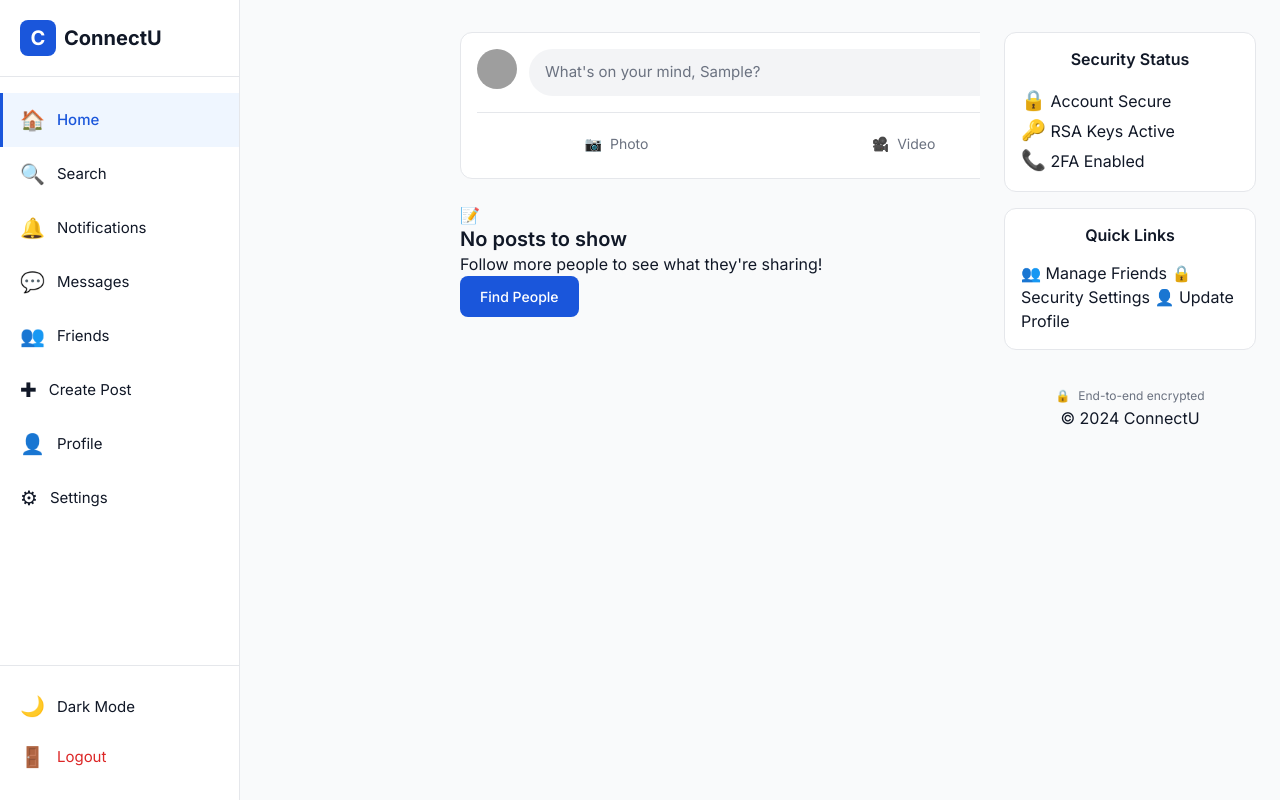
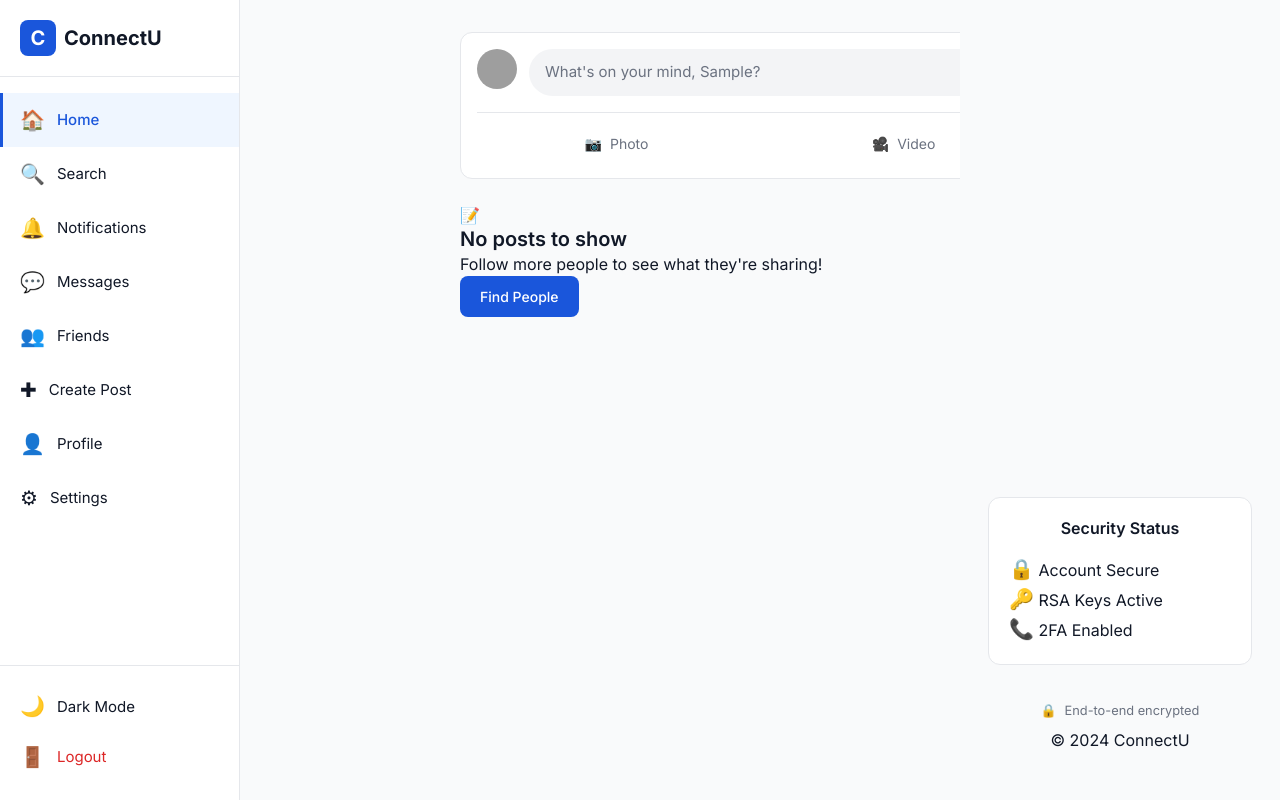
Before and after one commit to VamsiVarada-3632/ConnectU, a Flask app: page /feed in a window 1280 px wide. Run offline with Flask 3, Linux system fonts and the light colour scheme; the visitor is signed in with stand-in values (Sample User, id 1); data that the repository does not hold is empty; grey boxes are pictures that could not be loaded.

Commit message:
Refine dark mode styling and update right sidebar layout

```diff
--- a/static/css/style.css
+++ b/static/css/style.css
@@ -1292,21 +1292,23 @@ h4 {
 
 /* Right Sidebar */
 .right-sidebar {
-    width: 300px;
+    width: 320px;
     position: fixed;
     top: 0;
     right: 0;
     bottom: 0;
-    padding: 2rem 1.5rem;
-    overflow-y: auto;
     background: var(--bg-primary);
+    display: flex !important;
+    flex-direction: column-reverse !important;
+    padding: 2rem 1.75rem;
+    z-index: 900;
 }
 
 .sidebar-section {
     background: var(--bg-card);
-    border: 1px solid #e5e7eb;
+    border: 1px solid var(--border-color);
     border-radius: 0.75rem;
-    padding: 1rem;
+    padding: 1.25rem;
     margin-bottom: 1rem;
 }
 
@@ -1419,17 +1421,22 @@ h4 {
     background: #f3f4f6;
 }
 
+.sidebar-bottom-content {
+    width: 100%;
+}
+
 .sidebar-footer-info {
     text-align: center;
-    padding: 1rem;
+    padding: 1rem 0;
 }
 
 .security-badge {
     display: inline-flex;
     align-items: center;
     gap: 0.5rem;
-    font-size: 0.75rem;
-    color: #6b7280;
+    font-size: 0.8rem;
+    color: var(--text-secondary);
+    margin-bottom: 0.5rem;
 }
 
 /* ============================================
--- a/templates/feed.html
+++ b/templates/feed.html
@@ -146,8 +146,7 @@
 
     <!-- Right Sidebar -->
     <aside class="right-sidebar">
-        <!-- We can dynamically populate this with suggestions if we pass them to the template -->
-        <!-- For now, let's just make it look good but empty or generic links -->
+        <div class="sidebar-bottom-content">
             <div class="sidebar-section">
                 <h3 class="section-title">Security Status</h3>
                 <div class="security-info-card">
@@ -166,26 +165,12 @@
                 </div>
             </div>
 
-        <div class="sidebar-section">
-            <h3 class="section-title">Quick Links</h3>
-            <div class="quick-links">
-                <a href="{{ url_for('friends') }}" class="quick-link">
-                    <span>&#128101;</span> Manage Friends
-                </a>
-                <a href="{{ url_for('settings') }}" class="quick-link">
-                    <span>&#128274;</span> Security Settings
-                </a>
-                <a href="{{ url_for('profile') }}" class="quick-link">
-                    <span>&#128100;</span> Update Profile
-                </a>
-            </div>
-        </div>
-
             <div class="sidebar-footer-info">
                 <p class="security-badge">
                     <span>&#128274;</span> End-to-end encrypted
                 </p>
                 <p class="copyright">&copy; 2024 ConnectU</p>
+            </div>
         </div>
     </aside>
 </div>
```
Lines whose indentation alone changed are shown as unchanged.
